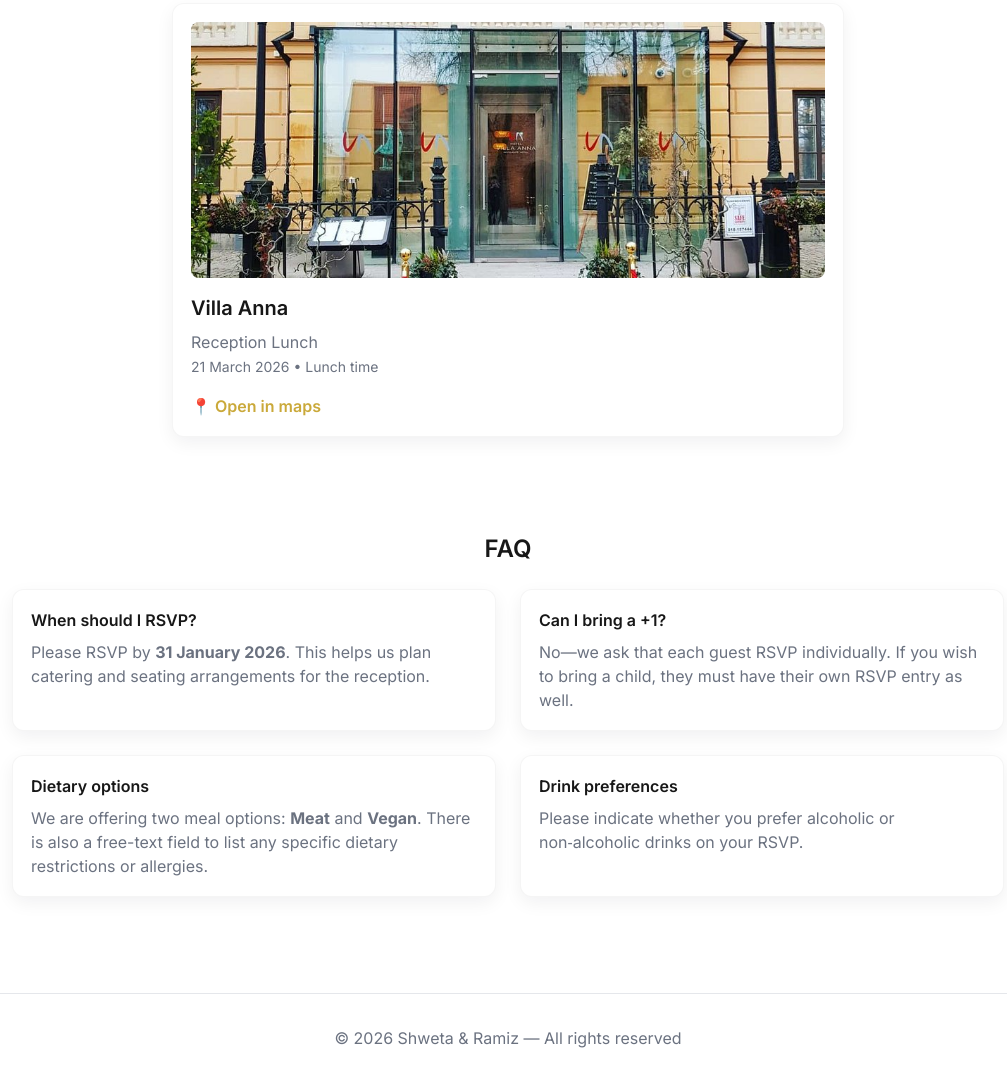
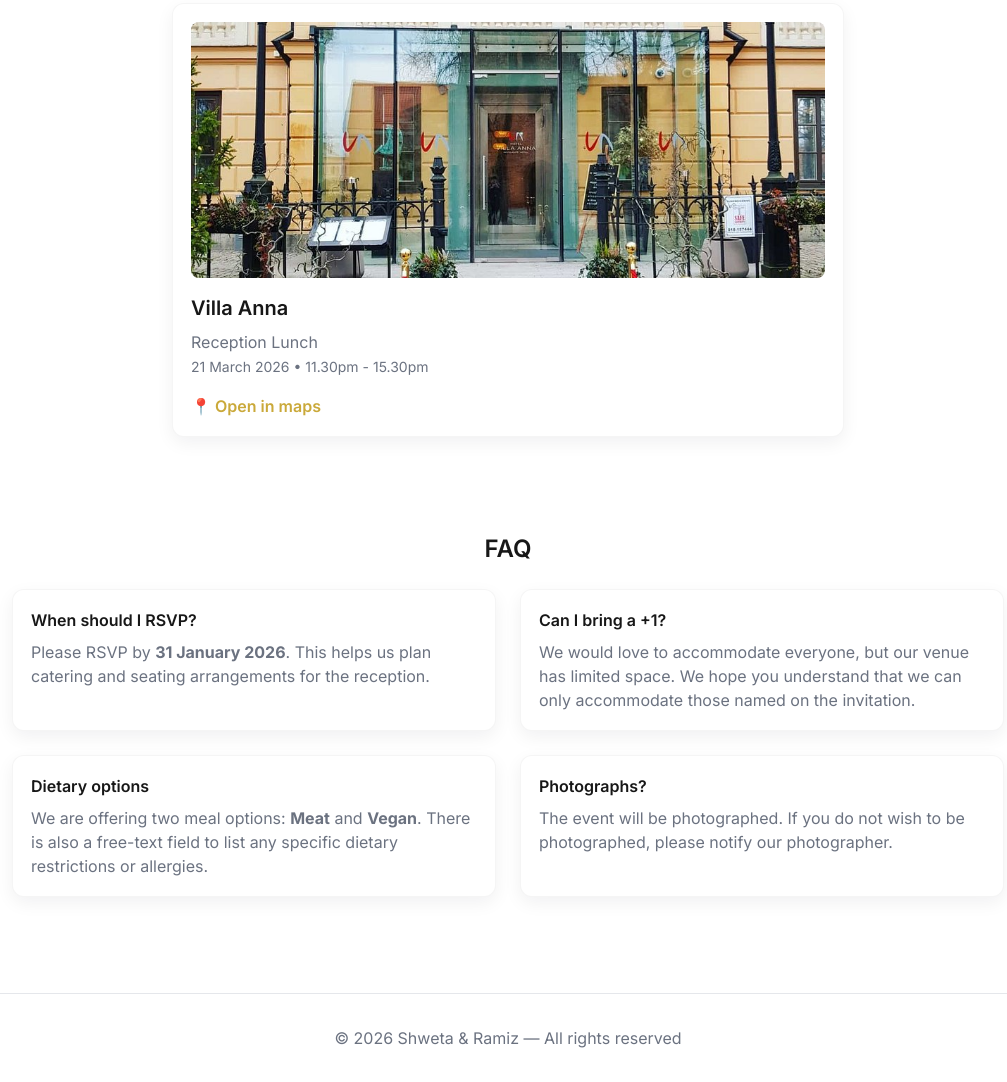
Before and after one commit to RamizGindullin/ramizshweta, a plain HTML site: page index.html in a window 1280 px wide. Shown: the part 1660-2742 px from the top of the page, without its empty margins (132-1139 px from the left). Drawn offline with nearby package versions, Linux system fonts and the light colour scheme.

Commit message:
Update index.html

```diff
--- a/index.html
+++ b/index.html
@@ -97,7 +97,7 @@
         <div class="card transition-hover">
           <img src="images/villa-anna.jpg" class="w-full h-64 object-cover rounded-lg" alt="Villa Anna">
           <h3 class="mt-4 text-xl font-semibold">Villa Anna</h3>
-          <p class="muted mt-2">Reception Lunch<br><span class="text-sm">21 March 2026 • Lunch time</span></p>
+          <p class="muted mt-2">Reception Lunch<br><span class="text-sm">21 March 2026 • 11.30pm - 15.30pm</span></p>
           <div class="mt-4"><a class="gold font-semibold" href="https://www.google.com/maps/search/?api=1&query=Villa+Anna+Uppsala" target="_blank" rel="noreferrer">📍 Open in maps</a></div>
         </div>
       </div>
@@ -112,15 +112,15 @@
         </div>
         <div class="card transition-hover">
           <h4 class="font-semibold text-neutral-900">Can I bring a +1?</h4>
-          <p class="mt-2">No—we ask that each guest RSVP individually. If you wish to bring a child, they must have their own RSVP entry as well.</p>
+          <p class="mt-2">We would love to accommodate everyone, but our venue has limited space. We hope you understand that we can only accommodate those named on the invitation.</p>
         </div>
         <div class="card transition-hover">
           <h4 class="font-semibold text-neutral-900">Dietary options</h4>
           <p class="mt-2">We are offering two meal options: <strong>Meat</strong> and <strong>Vegan</strong>. There is also a free-text field to list any specific dietary restrictions or allergies.</p>
         </div>
         <div class="card transition-hover">
-          <h4 class="font-semibold text-neutral-900">Drink preferences</h4>
-          <p class="mt-2">Please indicate whether you prefer alcoholic or non‑alcoholic drinks on your RSVP.</p>
+          <h4 class="font-semibold text-neutral-900">Photographs?</h4>
+          <p class="mt-2">The event will be photographed. If you do not wish to be photographed, please notify our photographer.</p>
         </div>
       </div>
     </section>
```
